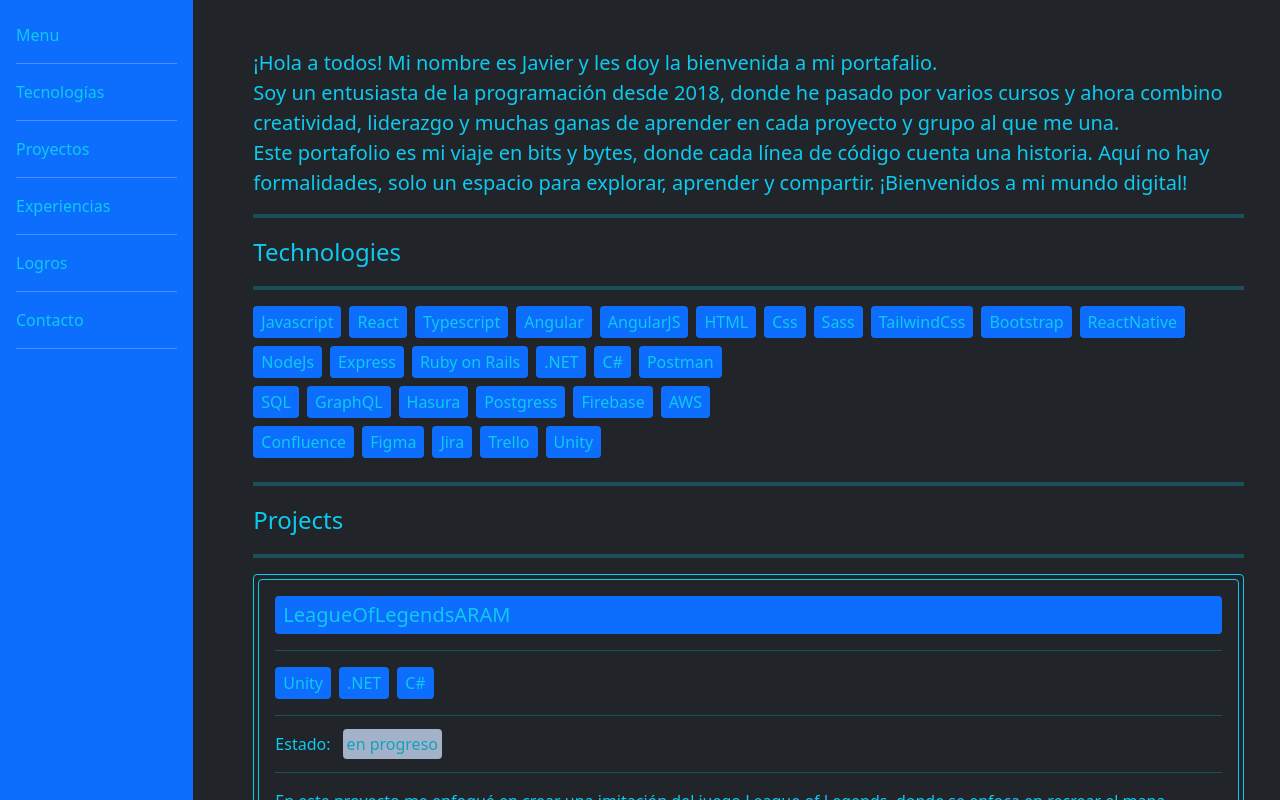
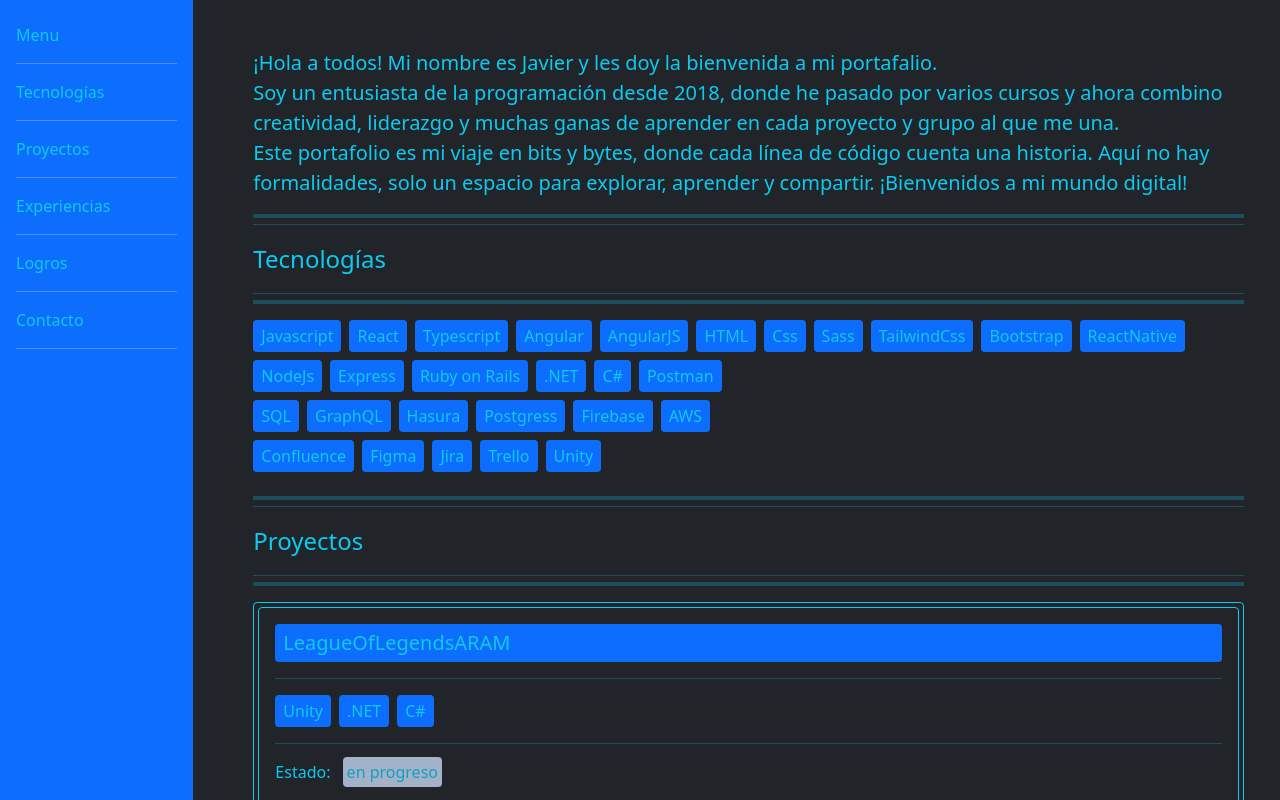
Before and after one commit to SFJavierE/portfoliojavier, a React (Create React App) app: page / in a window 1280 px wide. Shown: the top 800 px of the page. Built offline with nearby package versions, Linux system fonts and the light colour scheme.

Commit message:
encapsulate the titles

```diff
--- a/src/App.tsx
+++ b/src/App.tsx
@@ -16,13 +16,9 @@ function App() {
         </div>
         <div className='p-5 text-info col'>
           <Welcome></Welcome>
-          <hr className='border border-2 border-info'/>
           <Technologies></Technologies>
-          <hr className='border border-2 border-info'/>
           <Proyects></Proyects>
-          <hr className='border border-2 border-info'/>
           <Experiencies></Experiencies>
-          <hr className='border border-2 border-info'/>
           <Achievements></Achievements>
         </div>
       </div>
--- a/src/components/achievements/Achievements.tsx
+++ b/src/components/achievements/Achievements.tsx
@@ -1,5 +1,6 @@
 import { Achievement, AchievementDescription } from './Interface';
 import InformationBoxComponent from '../../features/components/InformationBoxComponent';
+import TitleComponent from '../../features/components/TitleComponent';
 
 export default function Achievements () {
     const achievements : Achievement[] = [
@@ -87,10 +88,7 @@ export default function Achievements () {
 
     return (
         <div>
-            <span className="fs-4">
-                Logros
-            </span>
-            <hr className='border border-2 border-info'/>
+            <TitleComponent title={'Logros'} />
             {achievements.map((ach: Achievement, i: number) => listAchievements(ach, i))}
         </div>
     )
--- a/src/components/experiencies/Experiencies.tsx
+++ b/src/components/experiencies/Experiencies.tsx
@@ -1,5 +1,6 @@
 import { Company, Job, WorkingTime } from './Interface';
 import InformationBoxComponent from '../../features/components/InformationBoxComponent';
+import TitleComponent from '../../features/components/TitleComponent';
 
 export default function Experiencies () {
     const experiencies : Company[] = [
@@ -81,10 +82,7 @@ export default function Experiencies () {
 
     return (
         <div>
-            <span className="fs-4">
-                Experiencias
-            </span>
-            <hr className='border border-2 border-info'/>
+            <TitleComponent title={'Experiencia'} />
             {experiencies.map((exp : Company, i: number) => listExperiencies(exp, i))}
         </div>
     )
--- a/src/components/projects/Projects.tsx
+++ b/src/components/projects/Projects.tsx
@@ -1,6 +1,7 @@
 import { Project } from './Interface';
 import TechnologyList from '../../features/components/TechnologyList';
 import InformationBoxComponent from '../../features/components/InformationBoxComponent';
+import TitleComponent from '../../features/components/TitleComponent';
 
 export default function Projects () {
 
@@ -109,10 +110,7 @@ export default function Projects () {
 
     return (
         <div>
-            <span className="fs-4">
-                Projects
-            </span>
-            <hr className='border border-2 border-info'/>
+            <TitleComponent title={'Proyectos'} />
             {projects.map((p: Project, i: number) => listProjects(p, i))}
         </div>
     )
--- a/src/components/technologies/Technologies.tsx
+++ b/src/components/technologies/Technologies.tsx
@@ -1,5 +1,6 @@
 import { Technology } from '../../features/types/TypeTechnology';
 import TechnologyList from '../../features/components/TechnologyList';
+import TitleComponent from '../../features/components/TitleComponent';
 
 export default function Technologies () {
     const tFrontend : Technology[] = ['Javascript', 'React', 'Typescript', 'Angular', 'AngularJS', 'HTML', 'Css', 'Sass', 'TailwindCss', 'Bootstrap', 'ReactNative'];
@@ -9,10 +10,7 @@ export default function Technologies () {
 
     return(
         <div className="mb-4">
-            <span className="fs-4">
-                Technologies
-            </span>
-            <hr className='border border-2 border-info'/>
+            <TitleComponent title={'Tecnologías'}/>
             <TechnologyList list={tFrontend} />
             <TechnologyList list={tBackend} />
             <TechnologyList list={tDataBase} />
--- /dev/null
+++ b/src/features/components/TitleComponent.tsx
@@ -0,0 +1,24 @@
+interface Title {
+    title: string;
+}
+
+
+export default function TitleComponent ({title}: Title) {
+    const Border = () => <hr className='border border-2 border-info'/>
+
+    return (
+        <div>
+            <div>
+                <Border />
+                <hr style={{marginTop: '-10px'}}/>
+            </div>
+            <span className="fs-4">
+                {title}
+            </span>
+            <div>
+                <hr style={{marginBottom: '-10px'}}/>
+                <Border />
+            </div>
+        </div>
+    )
+}
```
